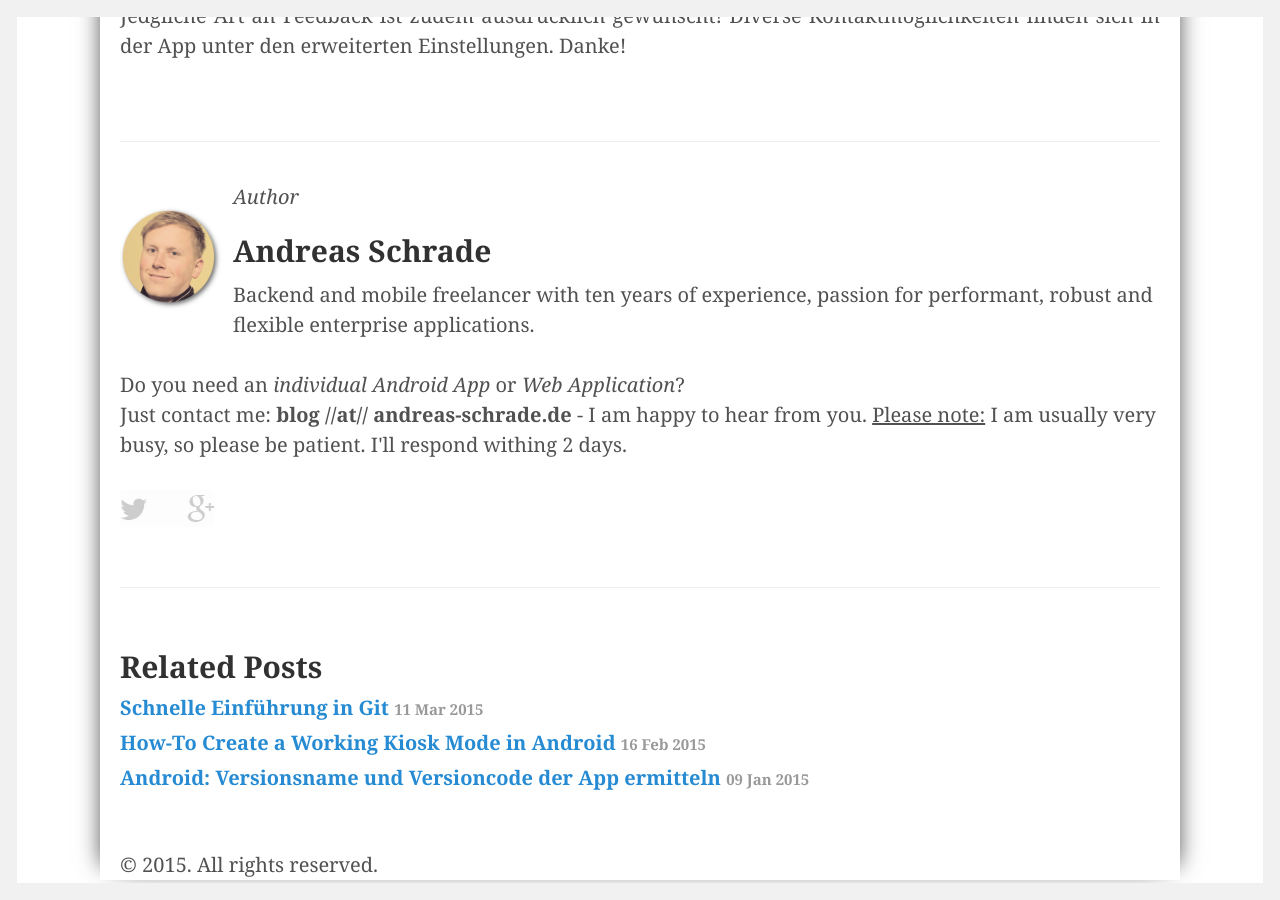
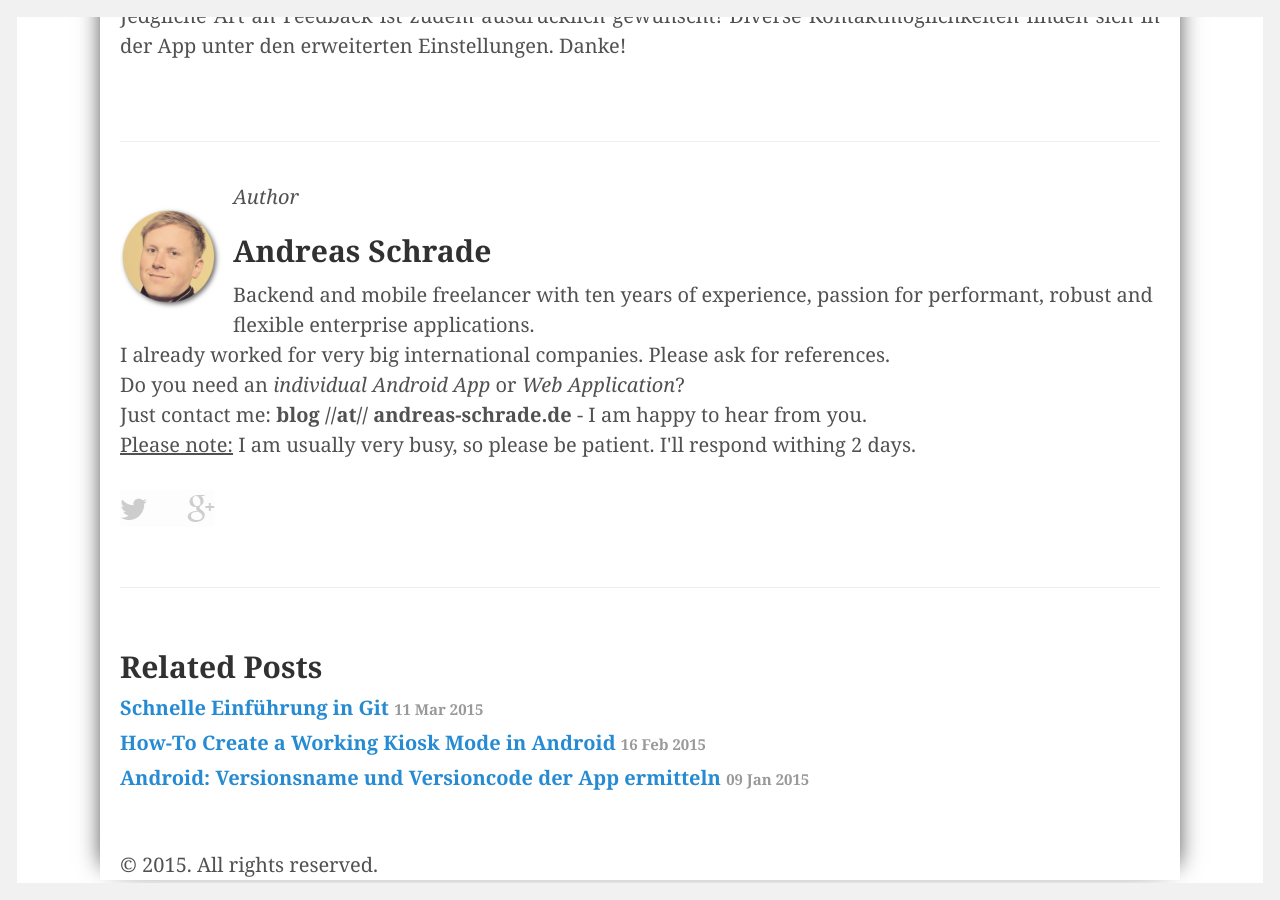
Before and after one commit to andreasschrade/andreasschrade.github.com, a Jekyll site: the page built from _posts/2013-09-30-intelliscreen-second-place.md, in a window 1280 px wide and 900 px high, scrolled down 642 px. Built offline with Jekyll 4.4.1, drawn with Linux system fonts in a browser that asks for light colours; Markdown is read by kramdown in place of the engine named in the settings.

Commit message:
updated desc

```diff
--- a/_layouts/post.html
+++ b/_layouts/post.html
@@ -14,8 +14,8 @@
   <span class="author_">Author</span>
   <img src="/assets/me.png" style="float: left; margin-top: 16px;">
   <h2>Andreas Schrade</h2>
-  Backend and mobile freelancer with ten years of experience, passion for performant, robust and flexible enterprise applications.<br>         <br style="clear:both">
-  Do you need an <i>individual Android App</i> or <i>Web Application</i>?<br>Just contact me: <b> blog //at// andreas-schrade.de </b>  - I am happy to hear from you. <u>Please note:</u> I am usually very busy, so please be patient. I'll respond withing 2 days.  <br> <br>
+  Backend and mobile freelancer with ten years of experience, passion for performant, robust and flexible enterprise applications.<br> I already worked for very big international companies. Please ask for references.        <br style="clear:both">
+  Do you need an <i>individual Android App</i> or <i>Web Application</i>?<br>Just contact me: <b> blog //at// andreas-schrade.de </b>  - I am happy to hear from you. <br><u>Please note:</u> I am usually very busy, so please be patient. I'll respond withing 2 days.  <br> <br>
   <img src="{{ site.url }}/assets/twitter-gplus.jpg" border="0" usemap="#snetwork">
   <map name="#snetwork">
     <area shape="rect" coords="0,0,47,35" href="https://twitter.com/andreasschrade">
```
